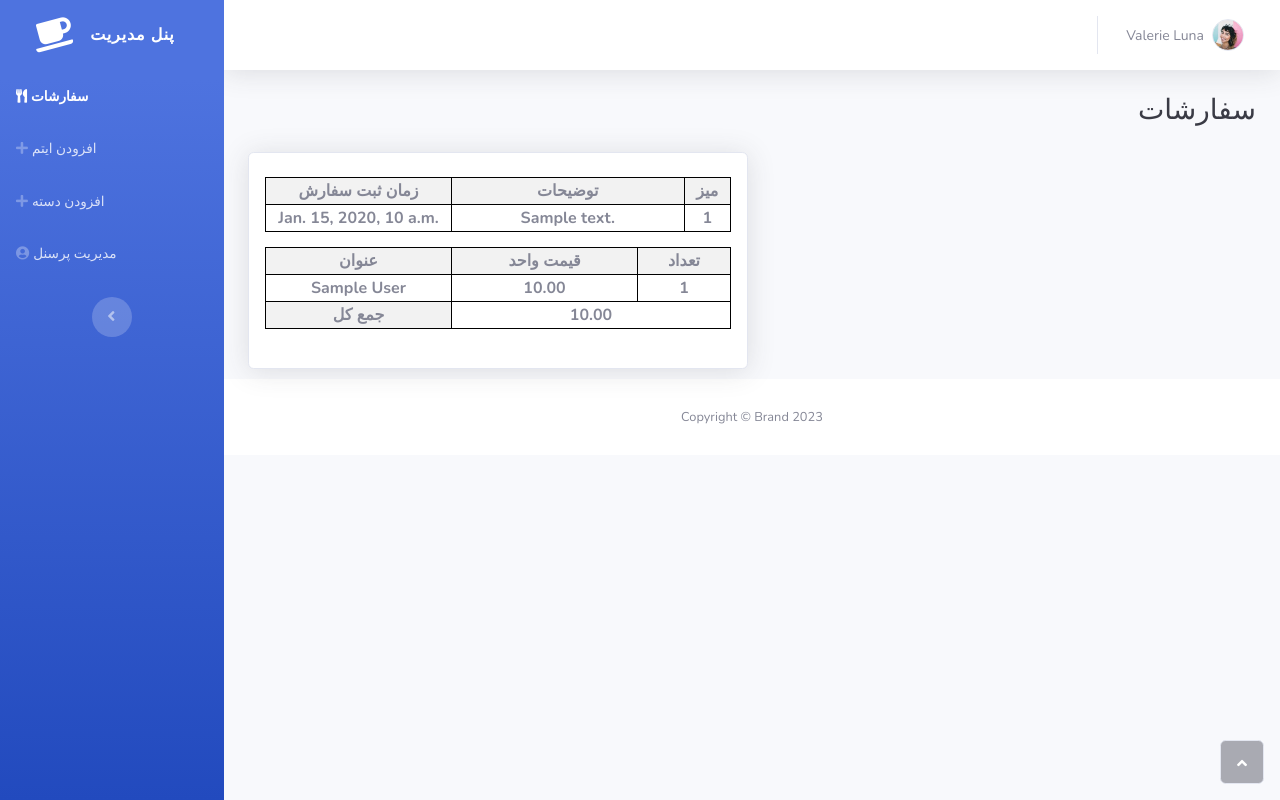
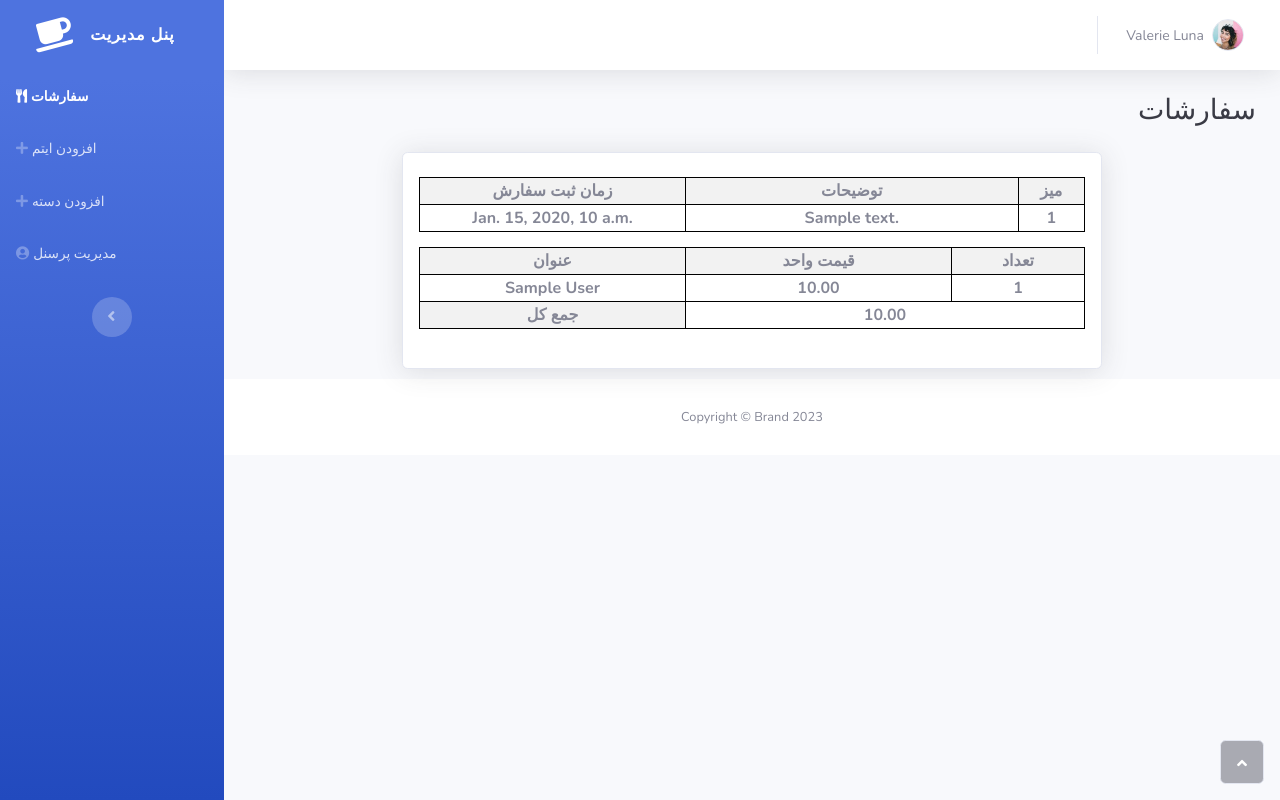
Before and after one commit to somayehkn/GW-django-cafe-g5, a Django app: page /staff/dashboard in a window 1280 px wide. Run offline with Django 5.2, Linux system fonts and the light colour scheme; tables that the repository leaves empty hold one stand-in row (values such as "Sample post"); lists and menus that the app fills with data are empty; some libraries are stand-ins or nearby versions.

Commit message:
show orders

```diff
--- a/staff/templates/staff/dashboard.html
+++ b/staff/templates/staff/dashboard.html
@@ -127,8 +127,8 @@
               {% for customer_order in customer_orders %}
               <div class="column">
                 <div class="col"style="margin-bottom:10px">
-                  <div class="col-md-6 col-xl-3" style="">
-                    <div class="card shadow border-start-primary py-2" style="width: 500px">
+                  <div class="col-md-6 col-xl-3" style="width:700px;margin-right:auto;margin-left:auto">
+                    <div class="card shadow border-start-primary py-2" style="width: 100%">
                       <div class="card-body">
                         <table
                           style="
```
